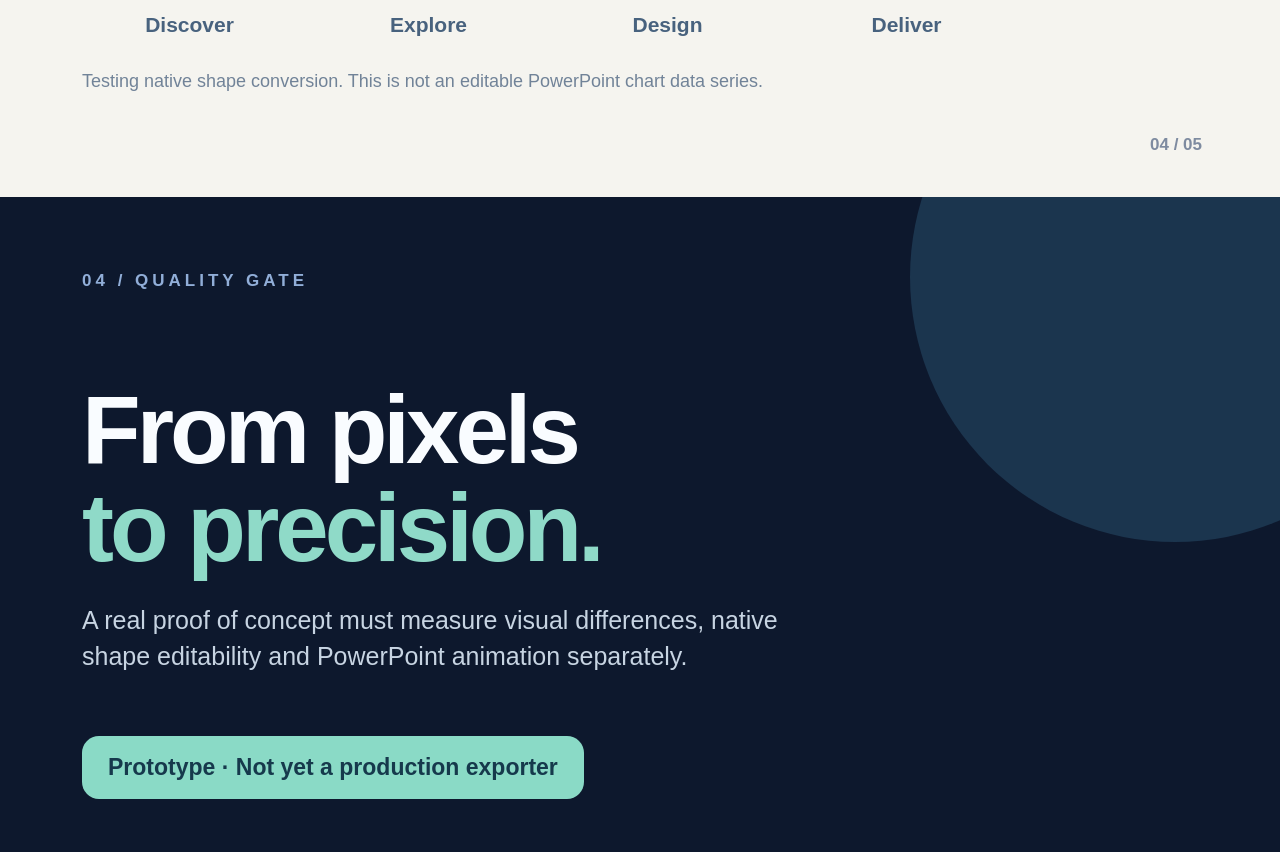
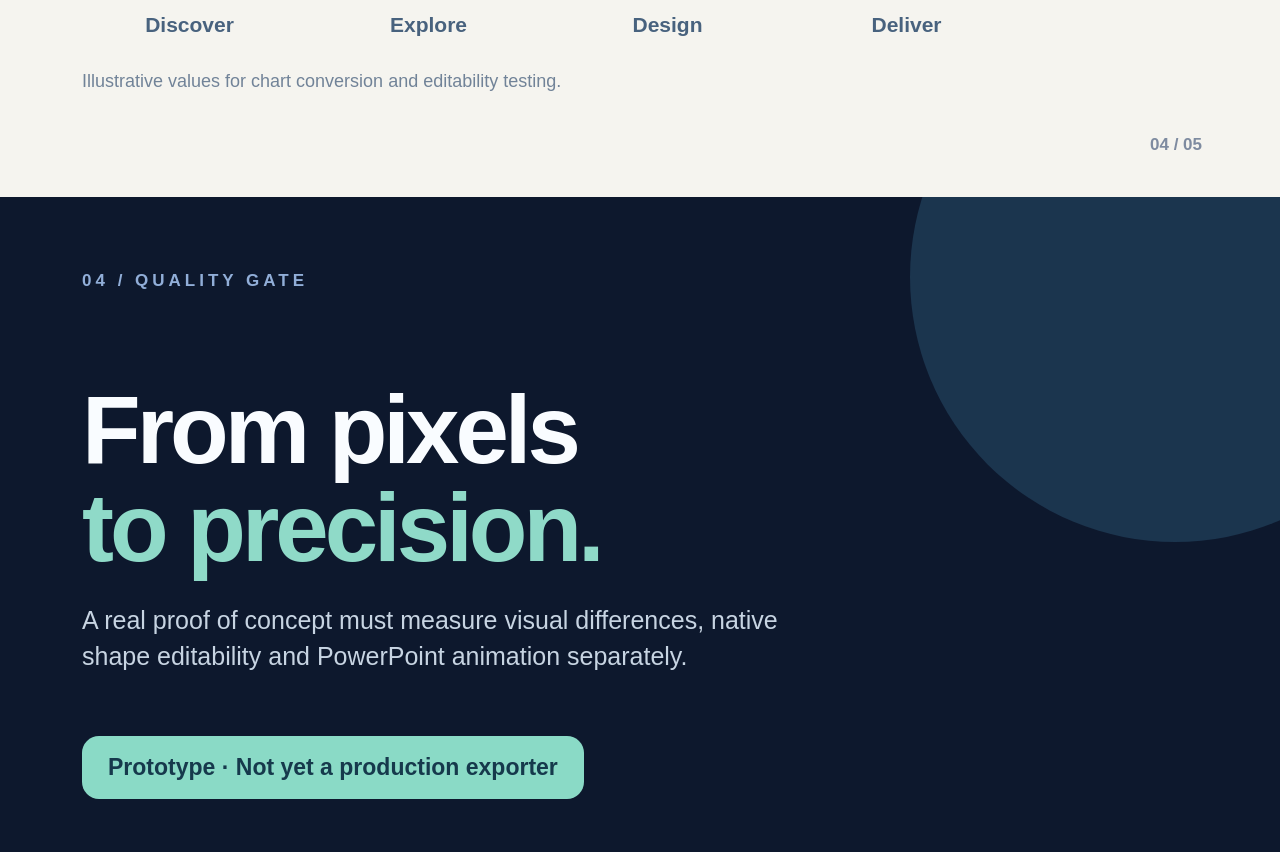
Before and after one commit to longnt27/chat-slide-studio, a website: page experiments/html-first/demo.html in a window 1280 px wide. Shown: the part 2683-3535 px from the top of the page. Drawn offline with Linux system fonts and the light colour scheme.

Commit message:
docs: make chart caption neutral across the HTML converter and native editable chart

```diff
--- a/experiments/html-first/demo.html
+++ b/experiments/html-first/demo.html
@@ -119,7 +119,7 @@
       <div class="bar-item"><div class="bar-value">58</div><div class="bar" style="height:265px"></div><div class="bar-label">Design</div></div>
       <div class="bar-item"><div class="bar-value">68</div><div class="bar" style="height:303px"></div><div class="bar-label">Deliver</div></div>
     </div>
-    <div class="note">Testing native shape conversion. This is not an editable PowerPoint chart data series.</div>
+    <div class="note">Illustrative values for chart conversion and editability testing.</div>
     <div class="number">04 / 05</div>
   </section>
 
```
